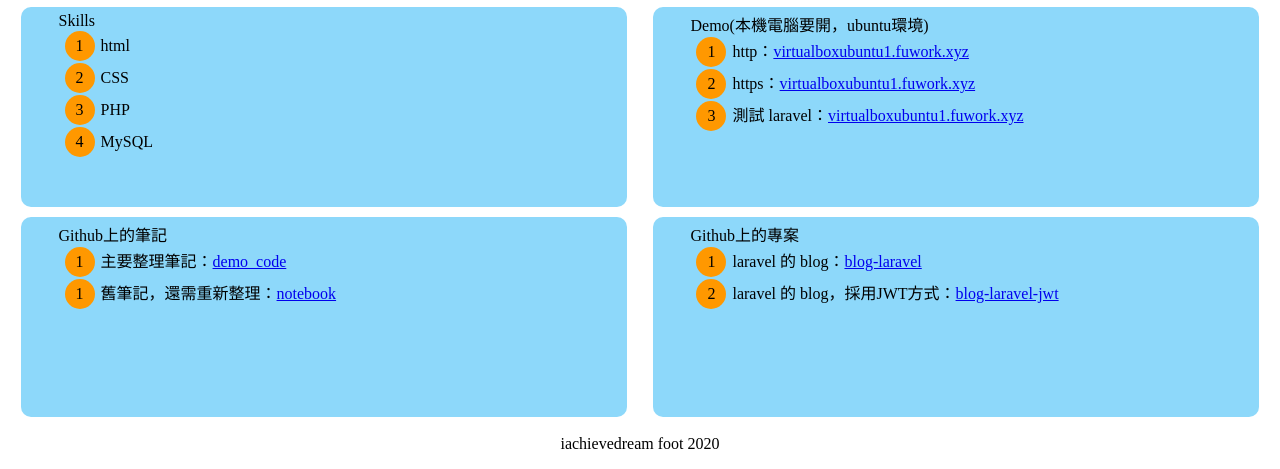
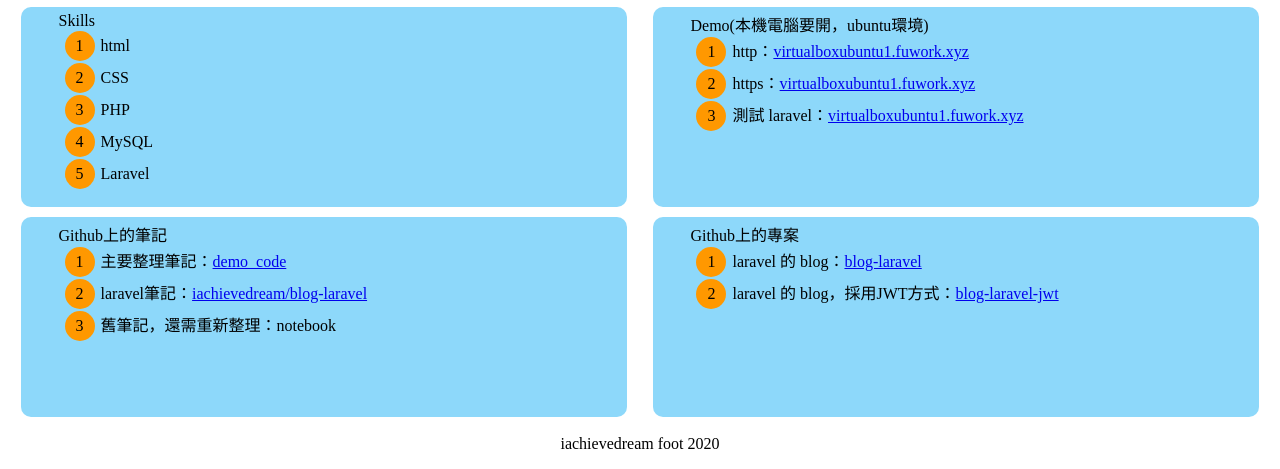
Before and after one commit to iachievedream/iachievedream.github.io, a plain HTML site: page index.html in a window 1280 px wide. Shown: the part 331-800 px from the top of the page. Drawn offline with nearby package versions, Linux system fonts and the light colour scheme.

Commit message:
resume uppdata

```diff
--- a/html_vue.js
+++ b/html_vue.js
@@ -39,7 +39,8 @@ new Vue({
             text1:'html',
             text2:'CSS',
             text3:'PHP',
-            text4:'MySQL'
+            text4:'MySQL',
+            text5:'Laravel'
         },
         demo:{
             text1:'http://virtualboxubuntu1.fuwork.xyz:81/',
--- a/index.html
+++ b/index.html
@@ -4,6 +4,7 @@
 <head>
     <meta charset="UTF-8">
     <meta name="viewport" content="width=device-width, initial-scale=1.0">
+    <meta name=”viewport” content="width=device-width, initial-scale=1.0">
     <title>Resume</title>
     <script src="https://unpkg.com/vue/dist/vue.js"></script>
     <link rel="stylesheet" type="text/css" href="css.css">
@@ -47,6 +48,7 @@
             <div id="circle">2</div><span v-html="skills.text2"></span><br>
             <div id="circle">3</div><span v-html="skills.text3"></span><br>
             <div id="circle">4</div><span v-html="skills.text4"></span><br>
+            <div id="circle">5</div><span v-html="skills.text5"></span><br>
             <!-- <li v-for="skill in skills">{{ skill.text }} -->
 
         </div>
@@ -60,7 +62,8 @@
         <div class="ex">
             <div v-html="title.content5"></div>
             <div id="circle">1</div>主要整理筆記：<a v-bind:href="demobook.text1">demo_code</a><br>
-            <div id="circle">1</div>舊筆記，還需重新整理：<a v-bind:href="demobook.text1">notebook</a><br>
+            <div id="circle">2</div>laravel筆記：<a v-bind:href="demobook.text2">iachievedream/blog-laravel</a><br>
+            <div id="circle">3</div>舊筆記，還需重新整理：<a v-bind:href="demobook.text3">notebook</a><br>
         </div>
 
         <div class="ex">
```
